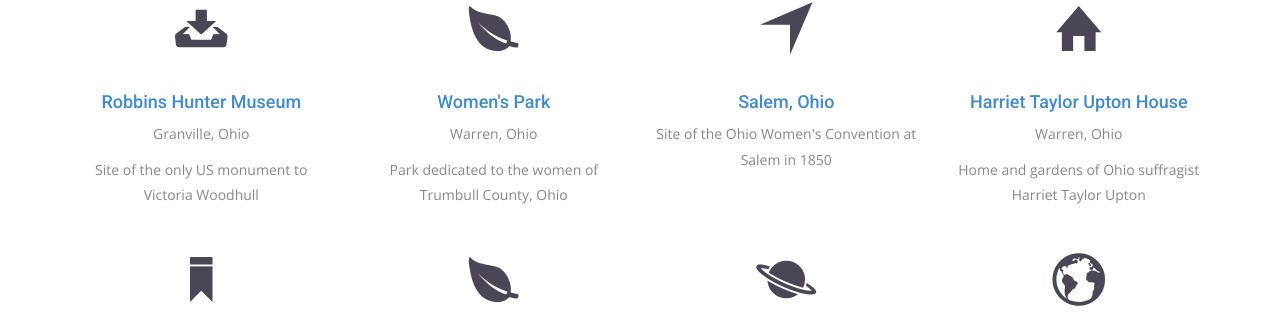
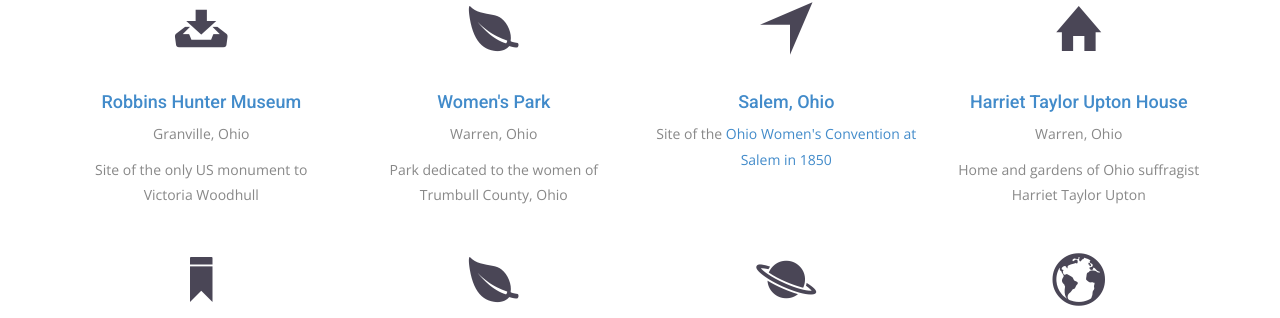
Before and after one commit to OhioSuffrageCentennial/ohiosuffragecentennial, a Jekyll site: the page built from index.html, in a window 1280 px wide and 900 px high, scrolled down 2890 px. Shown: the part 136-454 px from the top of the window. Built offline with Jekyll 4.4.1, drawn with Linux system fonts in a browser that asks for light colours; nearby versions of some CDN libraries; some web fonts are replaced; part of the change alters nothing that is shown.

```diff
--- a/index.html
+++ b/index.html
@@ -94,7 +94,7 @@ permalink: /
         <div class="service-item">
           <i class="ion-navigate"></i>
           <h4><a href="http://www.salemhistoricalsociety.org/home.html" target="_blank">Salem, Ohio</a></h4>
-          <p>Site of the Ohio Women's Convention at Salem in 1850 </p>
+          <p>Site of the <a href="https://en.wikipedia.org/wiki/Ohio_Women%27s_Convention_at_Salem_in_1850" target="_blank">Ohio Women's Convention at Salem in 1850 </a></p>
         </div>
       </div>
       <div class="col-sm-6 col-md-3">
```
